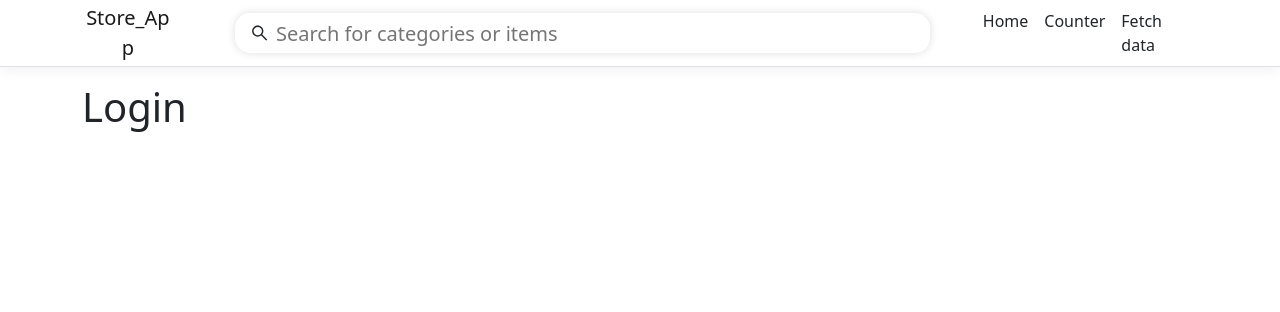
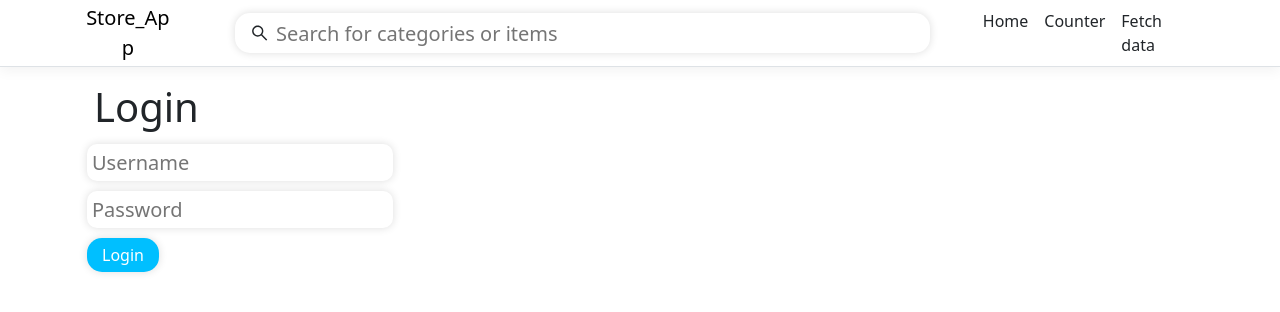
Before and after one commit to joshostblom/store-app, a React (Create React App) app in the folder Store-App/ClientApp/: page /login in a window 1280 px wide. Shown: the top 312 px of the page. Built offline with nearby package versions, Linux system fonts and the light colour scheme.

Commit message:
Add bootstrap.

```diff
--- a/Store-App/ClientApp/package.json
+++ b/Store-App/ClientApp/package.json
@@ -3,12 +3,13 @@
   "version": "0.1.0",
   "private": true,
   "dependencies": {
-    "bootstrap": "^5.2.3",
+    "bootstrap": "^5.3.2",
     "http-proxy-middleware": "^2.0.6",
     "jquery": "^3.6.4",
     "merge": "^2.1.1",
     "oidc-client": "^1.11.5",
     "react": "^18.2.0",
+    "react-bootstrap": "^2.9.1",
     "react-dom": "^18.2.0",
     "react-icons": "^4.11.0",
     "react-router-bootstrap": "^0.26.2",
--- a/Store-App/ClientApp/src/custom.css
+++ b/Store-App/ClientApp/src/custom.css
@@ -8,7 +8,20 @@ code {
 }
 
 .btn-primary {
-  color: #fff;
-  background-color: #1b6ec2;
-  border-color: #1861ac;
+    color: #fff;
+    background-color: deepskyblue;
+    width: auto;
+    border:none;
+    box-shadow: 0px 0px 8px #ddd;
+    border-radius: 15px;
+    padding: 5px 15px 5px 15px;
+    margin: 5px;
 }
+
+.text-field {
+    margin: 5px;
+    padding: 5px;
+    border-radius: 10px;
+    box-shadow: 0px 0px 8px #ddd;
+    width:auto;
+}
--- a/Store-App/ClientApp/src/pages/LoginPage/LoginPage.js
+++ b/Store-App/ClientApp/src/pages/LoginPage/LoginPage.js
@@ -1,13 +1,23 @@
-import React, { Component } from 'react';
+import { useState } from "react";
+import { Row, Container } from "react-bootstrap";
 
-export class LoginPage extends Component {
+export const LoginPage = () => {
 
-    render() {
-        return (
-            <div>
-                <h1> Login </h1>
-                <input type="text"/>
-            </div>
-        );
-    }
+    const [username, setUsername] = useState("");
+    const [password, setPassword] = useState("");
+
+    return (
+        <div className="container">
+            <h1> Login </h1>
+            <Row>
+                <input className="text-field" type="text" placeholder="Username" onChange={(e) => setUsername(e.target.value)} />
+            </Row>
+            <Row>
+                <input className="text-field" type="password" placeholder="Password" onChange={(e) => setPassword(e.target.value)} />
+            </Row>
+            <Row>
+                <button className="btn-primary">Login</button>
+            </Row>
+        </div>
+    );
 }
```
Also changed, not shown: 1 other file (tests, documents, lock files or other folders).
